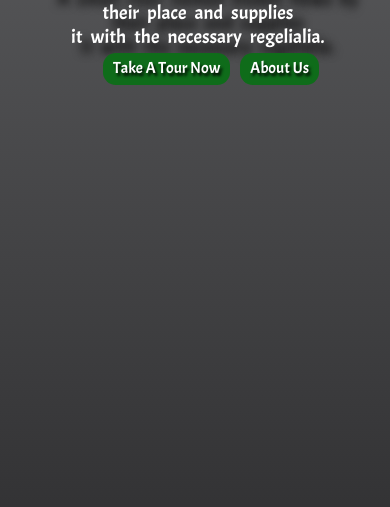
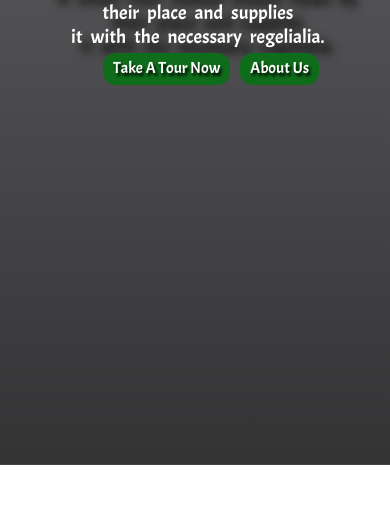
Before and after one commit to MrAmanKapoor/Gym-Landing-Page, a plain HTML site: page index.html in a window 390 px wide. Shown: the part 337-844 px from the top of the page. Drawn offline with nearby package versions, Linux system fonts and the light colour scheme.

Commit message:
Update style.css

```diff
--- a/style.css
+++ b/style.css
@@ -756,4 +756,11 @@ footer span {
     .textbox p {
         font-size: larger;
     }
+    .header
+    {
+        min-height: 40vh;
+        background-position: center;
+        background-size: cover;
+        position: relative;
+    }
 }
```
